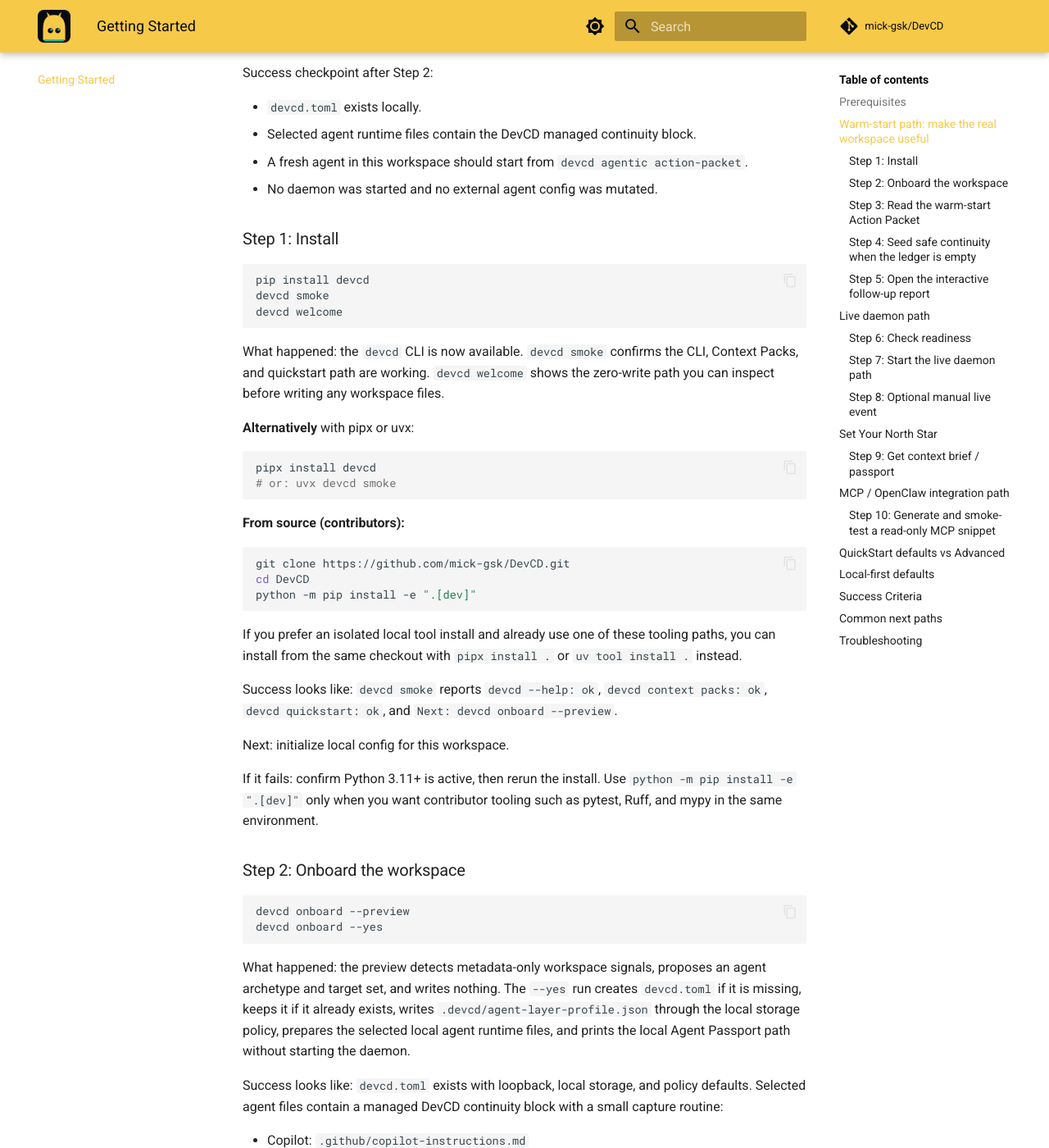
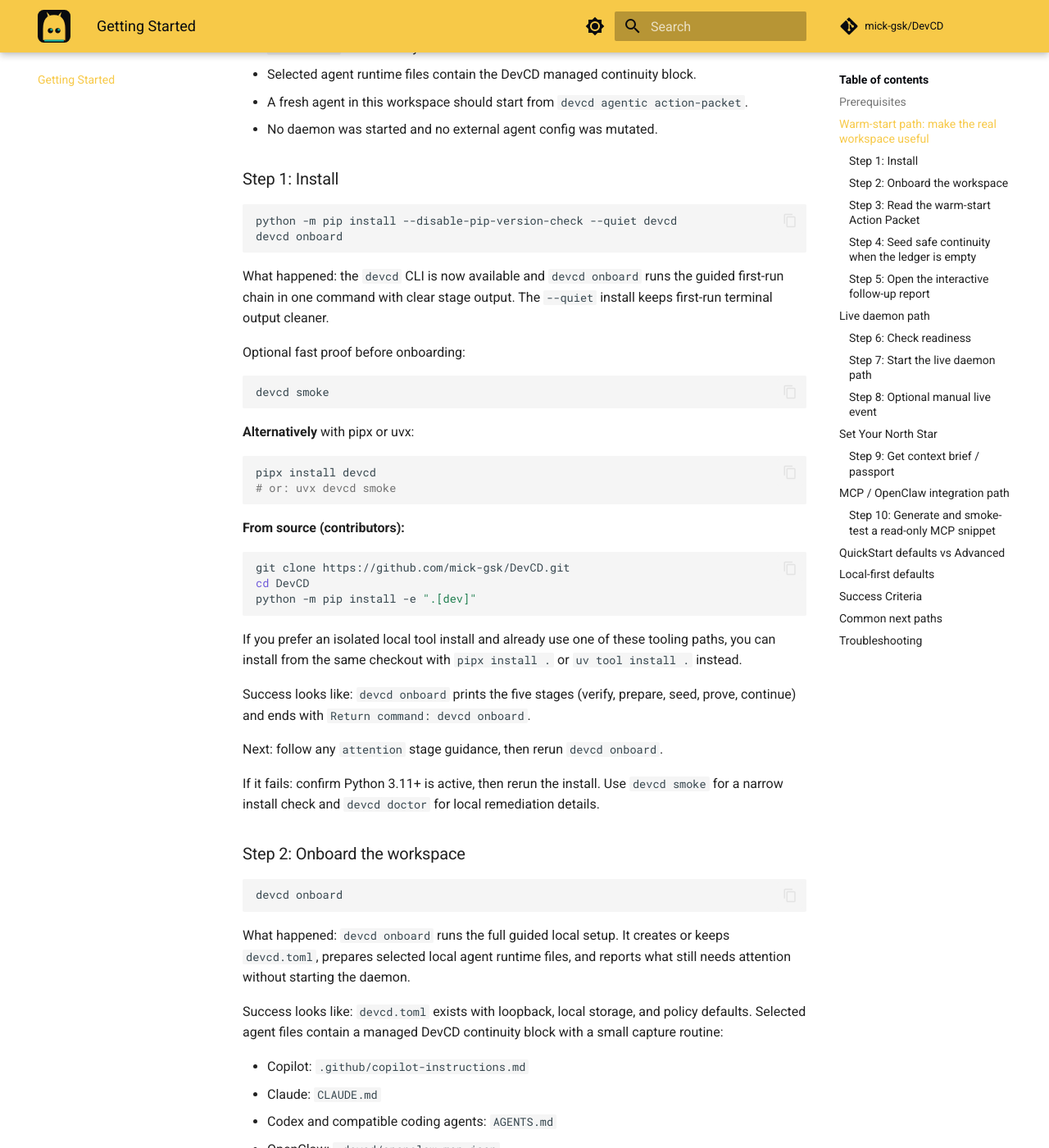
Before and after one commit to mick-gsk/DevCD, an MkDocs documentation site: the page built from docs/getting-started.md, in a window 1280 px wide and 1400 px high, scrolled down 1303 px. Shown: the whole window at 82% size. Built offline with MkDocs 1.6.1 and Material for MkDocs 9.7.7, drawn with Linux system fonts in a browser that asks for light colours; comment, search, counter and statistics services are not loaded; some of the changed text lies outside the part shown.

Commit message:
docs(onboarding): make onboard the primary first-run path

````diff
--- a/docs/getting-started.md
+++ b/docs/getting-started.md
@@ -2,23 +2,23 @@
 
 DevCD lets a new agent continue from local, policy-filtered context without asking you to recap. The first success point is a warm-started agent workspace, not a running daemon and not a demo fixture. The goal is: Stop re-explaining yourself to AI agents.
 
-Use this guide when you want DevCD to solve the real frustration: a new agent starts cold and asks you to re-explain the work. The path below gets from a fresh checkout to a local Action Packet in 2 to 5 minutes, then leaves live daemon ingestion and MCP integration as explicit follow-up paths. The primary entry point is `devcd welcome`, followed by `devcd onboard --preview`; `devcd quickstart` is the interactive follow-up report around that same Action Packet workflow.
+Use this guide when you want DevCD to solve the real frustration: a new agent starts cold and asks you to re-explain the work. The path below gets from a fresh checkout to a local Action Packet in 2 to 5 minutes, then leaves live daemon ingestion and MCP integration as explicit follow-up paths. The primary entry point is `devcd onboard`, which guides the full success chain.
 
 <div class="devcd-happy-path">
 	<div class="devcd-happy-path__step devcd-callout--checkpoint">
-		<strong>1. See the path</strong>
-		<p>Run welcome first to inspect the zero-write success chain.</p>
-		<code>devcd welcome</code>
+		<strong>1. Start once</strong>
+		<p>Run one command to begin the guided local success chain.</p>
+		<code>devcd onboard</code>
 	</div>
 	<div class="devcd-happy-path__step devcd-callout--trust">
-		<strong>2. Prepare the workspace</strong>
-		<p>Preview, then apply the local agent layer without starting the daemon.</p>
-		<code>devcd onboard --preview</code>
+		<strong>2. Follow the stages</strong>
+		<p>Use onboard stage output to verify, prepare, seed, and prove continuity.</p>
+		<code>devcd onboard</code>
 	</div>
 	<div class="devcd-happy-path__step devcd-callout--safe-share">
-		<strong>3. Read the Action Packet</strong>
-		<p>Make the next agent start from current continuity instead of a recap request.</p>
-		<code>devcd agentic action-packet</code>
+		<strong>3. Reuse the same command</strong>
+		<p>Re-run onboard whenever a fresh agent session starts.</p>
+		<code>devcd onboard</code>
 	</div>
 </div>
 
@@ -50,14 +50,19 @@
 ### Step 1: Install
 
 ```bash
-pip install devcd
-devcd smoke
-devcd welcome
+python -m pip install --disable-pip-version-check --quiet devcd
+devcd onboard
 ```
 
-What happened: the `devcd` CLI is now available. `devcd smoke` confirms the CLI,
-Context Packs, and quickstart path are working. `devcd welcome` shows the
-zero-write path you can inspect before writing any workspace files.
+What happened: the `devcd` CLI is now available and `devcd onboard` runs the
+guided first-run chain in one command with clear stage output. The `--quiet`
+install keeps first-run terminal output cleaner.
+
+Optional fast proof before onboarding:
+
+```bash
+devcd smoke
+```
 
 **Alternatively** with pipx or uvx:
 
@@ -78,20 +83,24 @@
 tooling paths, you can install from the same checkout with `pipx install .` or
 `uv tool install .` instead.
 
-Success looks like: `devcd smoke` reports `devcd --help: ok`, `devcd context packs: ok`, `devcd quickstart: ok`, and `Next: devcd onboard --preview`.
+Success looks like: `devcd onboard` prints the five stages (verify, prepare,
+seed, prove, continue) and ends with `Return command: devcd onboard`.
 
-Next: initialize local config for this workspace.
+Next: follow any `attention` stage guidance, then rerun `devcd onboard`.
 
-If it fails: confirm Python 3.11+ is active, then rerun the install. Use `python -m pip install -e ".[dev]"` only when you want contributor tooling such as pytest, Ruff, and mypy in the same environment.
+If it fails: confirm Python 3.11+ is active, then rerun the install. Use
+`devcd smoke` for a narrow install check and `devcd doctor` for local
+remediation details.
 
 ### Step 2: Onboard the workspace
 
 ```bash
-devcd onboard --preview
-devcd onboard --yes
+devcd onboard
 ```
 
-What happened: the preview detects metadata-only workspace signals, proposes an agent archetype and target set, and writes nothing. The `--yes` run creates `devcd.toml` if it is missing, keeps it if it already exists, writes `.devcd/agent-layer-profile.json` through the local storage policy, prepares the selected local agent runtime files, and prints the local Agent Passport path without starting the daemon.
+What happened: `devcd onboard` runs the full guided local setup. It creates or
+keeps `devcd.toml`, prepares selected local agent runtime files, and reports
+what still needs attention without starting the daemon.
 
 Success looks like: `devcd.toml` exists with loopback, local storage, and policy defaults. Selected agent files contain a managed DevCD continuity block with a small capture routine:
 
@@ -103,6 +112,9 @@
 If you want a narrower target list, pass `--agents` with a comma-separated subset.
 Use `--archetype builder`, `reviewer`, `researcher`, or `orchestrator` when you
 want to override the recommendation explicitly.
+
+Use `--preview` only when you need a read-only plan. Use `--yes` only when you
+want to force proposal-based apply behavior in non-interactive runs.
 
 For read-only inspection without changing the workspace, use:
 
@@ -199,17 +211,18 @@
 ```bash
 devcd status
 devcd doctor
+devcd doctor --fix
 ```
 
-What happened: `status` summarizes local state; `doctor` gives remediation without mutating external tool configs.
+What happened: `status` summarizes local state; `doctor` gives remediation without mutating external tool configs. `doctor --fix` applies only safe local repairs (for example missing `devcd.toml` and missing `.devcd/agent-layer-profile.json`) and records policy receipts for each repair.
 
 Success looks like: config, token, daemon, ledger, policy, docs, and MCP checks are understandable.
 
 Next: start the daemon when you are ready for live context.
 
-If it fails: follow the first non-pass `doctor` next step.
+If it fails: follow the first non-pass `doctor` next step. If the issue is only missing local scaffolding, run `devcd doctor --fix` and review the repair receipts.
 
-`devcd status` reports the daemon endpoint, token source, local workspace, event/state summary, policy mode, memory path, handoff availability, MCP availability, and the next suggested command. `devcd doctor --json` emits the same readiness checks for local automation.
+`devcd status` reports the daemon endpoint, token source, local workspace, event/state summary, policy mode, memory path, handoff availability, MCP availability, and the next suggested command. `devcd doctor --json` emits the same readiness checks for local automation, and `devcd doctor --fix --json` includes applied or denied local repair receipts.
 
 ### Step 7: Start the live daemon path
 
````
Also changed, not shown: README.md (+19 -23 lines).
